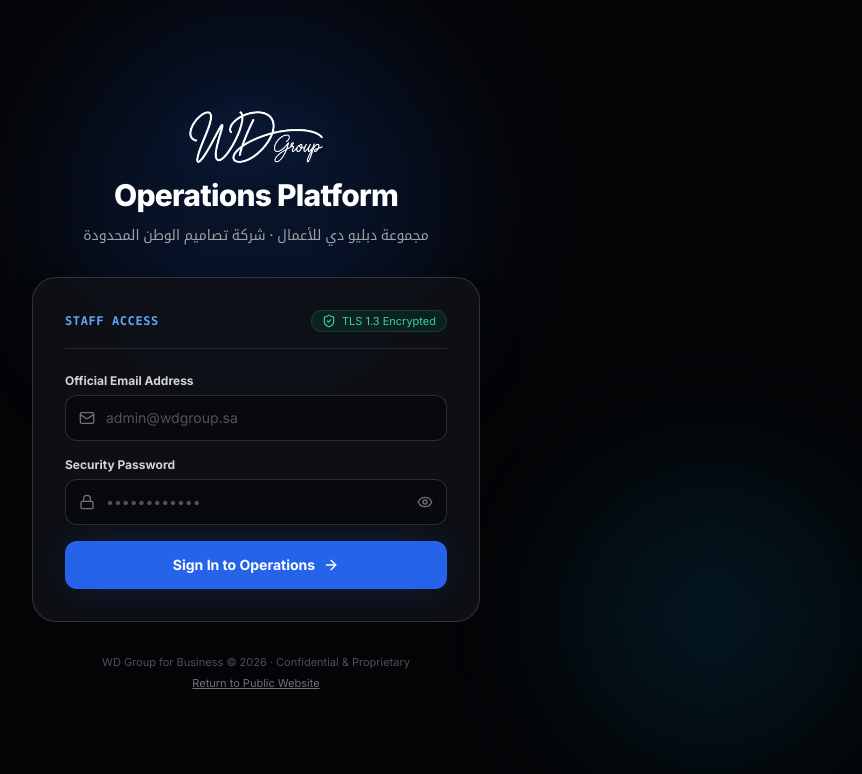
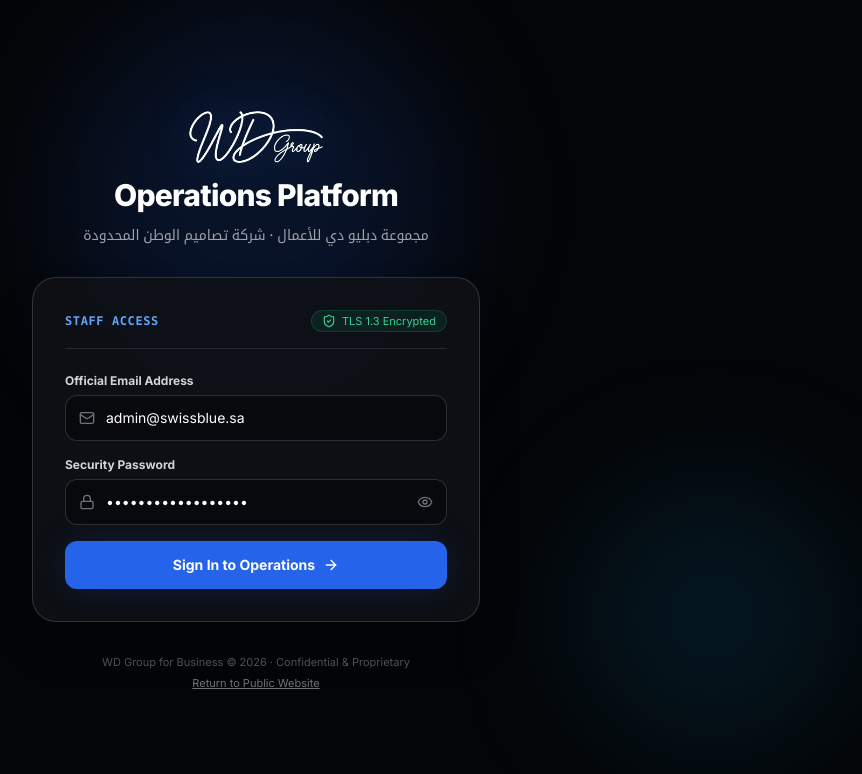
Before and after one commit to dubaiincairo/wd-group-website, a Next.js app: page /admin/login in a window 1280 px wide. Shown: the top 774 px of the page, without its empty margins (384-1246 px from the left). Built offline with nearby package versions, Linux system fonts and the light colour scheme; no server answers; the database is empty.

Commit message:
feat(admin): prefill default credentials in login form for instant sign-in

```diff
--- a/app/admin/login/page.tsx
+++ b/app/admin/login/page.tsx
@@ -22,8 +22,8 @@ function LoginForm() {
   const redirectPath = searchParams.get('redirect') || '/admin';
   const { showToast } = useToast();
 
-  const [email, setEmail] = useState('');
-  const [password, setPassword] = useState('');
+  const [email, setEmail] = useState('admin@swissblue.sa');
+  const [password, setPassword] = useState('WDGroup@2026!Admin');
   const [showPassword, setShowPassword] = useState(false);
   const [loading, setLoading] = useState(false);
   const [errorMessage, setErrorMessage] = useState<string | null>(null);
```
